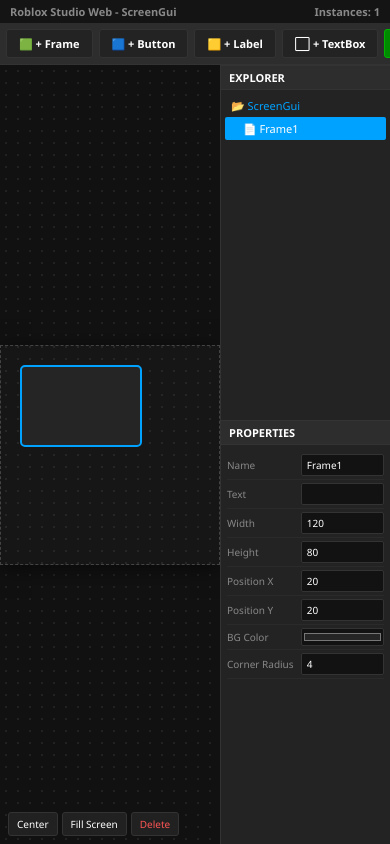
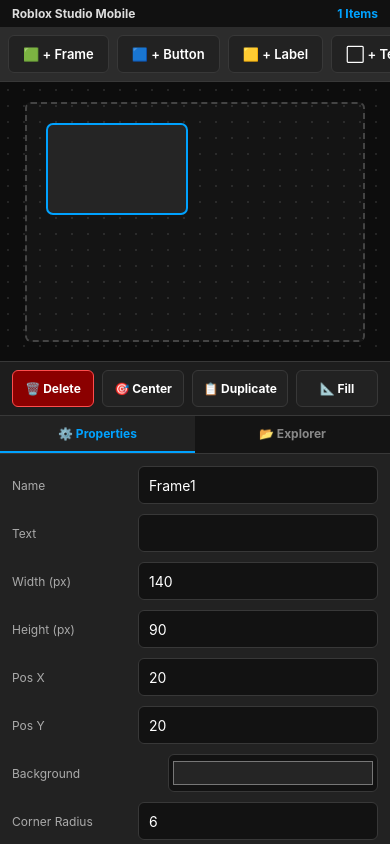
Before and after one commit to arsin8595/My-web-lol, a plain HTML site: page index.html in a window 390 px wide. Both pictures are taken after a click on the button "🟩 + Frame". Drawn offline with Linux system fonts and the light colour scheme.

Commit message:
Refactor mobile GUI layout and styles
Updated styling and structure for mobile GUI, including changes to titles, button styles, and layout adjustments.

```diff
--- a/index.html
+++ b/index.html
@@ -3,26 +3,26 @@
 <head>
   <meta charset="UTF-8">
   <meta name="viewport" content="width=device-width, initial-scale=1.0, maximum-scale=1.0, user-scalable=no">
-  <title>Roblox Studio Web - Mobile GUI Builder</title>
+  <title>Roblox Studio Mobile GUI</title>
   <style>
     :root {
-      --bg-dark: #191919;
-      --bg-panel: #232323;
-      --bg-header: #2d2d2d;
+      --bg-dark: #181818;
+      --bg-panel: #222222;
+      --bg-header: #2c2c2c;
       --bg-input: #121212;
-      --border-color: #333333;
+      --border-color: #383838;
       --studio-blue: #00a2ff;
-      --studio-blue-hover: #0082cc;
-      --text-main: #cccccc;
+      --studio-red: #ff4d4d;
+      --text-main: #dddddd;
       --text-bright: #ffffff;
-      --text-dim: #888888;
     }
 
     * {
       box-sizing: border-box;
       margin: 0;
       padding: 0;
-      font-family: "Segoe UI", -apple-system, BlinkMacSystemFont, Roboto, sans-serif;
+      font-family: -apple-system, BlinkMacSystemFont, "Segoe UI", Roboto, sans-serif;
+      touch-action: manipulation;
       user-select: none;
       -webkit-user-select: none;
     }
@@ -37,7 +37,7 @@
       overflow: hidden;
     }
 
-    /* TOP RIBBON TOOLBAR */
+    /* TOP TOOLBAR */
     header {
       background: var(--bg-header);
       border-bottom: 1px solid var(--border-color);
@@ -45,12 +45,11 @@
       flex-direction: column;
     }
 
-    .title-bar {
-      padding: 4px 10px;
-      font-size: 11px;
-      font-weight: 600;
-      color: var(--text-dim);
-      background: #141414;
+    .top-bar {
+      padding: 6px 12px;
+      font-size: 12px;
+      font-weight: bold;
+      background: #111111;
       display: flex;
       justify-content: space-between;
       align-items: center;
@@ -58,30 +57,30 @@
 
     .ribbon {
       display: flex;
-      padding: 6px;
-      gap: 6px;
+      padding: 8px;
+      gap: 8px;
       overflow-x: auto;
       background: var(--bg-header);
+      -webkit-overflow-scrolling: touch;
     }
 
     .ribbon-btn {
       background: var(--bg-panel);
       color: var(--text-bright);
       border: 1px solid var(--border-color);
-      padding: 6px 12px;
-      border-radius: 3px;
-      font-size: 11px;
+      padding: 10px 14px;
+      border-radius: 6px;
+      font-size: 13px;
       font-weight: 600;
+      white-space: nowrap;
+      cursor: pointer;
       display: flex;
       align-items: center;
-      gap: 6px;
-      cursor: pointer;
-      white-space: nowrap;
+      gap: 4px;
     }
 
     .ribbon-btn:active {
       background: var(--studio-blue);
-      border-color: var(--studio-blue);
     }
 
     .export-btn {
@@ -89,35 +88,29 @@
       border-color: #00b300;
     }
 
-    /* MAIN STUDIO WORKSPACE */
-    .studio-workspace {
-      display: flex;
-      flex: 1;
-      overflow: hidden;
-      position: relative;
-    }
-
-    /* VIEWPORT / CANVAS */
-    .viewport {
-      flex: 1;
-      background: #111111;
-      background-image: radial-gradient(#222 1px, transparent 0);
-      background-size: 12px 12px;
+    /* CANVAS VIEWPORT AREA */
+    .viewport-container {
+      background: #0d0d0d;
+      background-image: radial-gradient(#252525 1px, transparent 0);
+      background-size: 16px 16px;
       display: flex;
       justify-content: center;
       align-items: center;
+      padding: 10px;
       position: relative;
-      overflow: hidden;
+      height: 280px;
+      border-bottom: 1px solid var(--border-color);
     }
 
     #screen-gui {
-      width: 320px;
-      height: 220px;
-      background: rgba(255, 255, 255, 0.02);
-      border: 1px dashed #444444;
+      width: 100%;
+      max-width: 340px;
+      height: 240px;
+      background: rgba(255, 255, 255, 0.03);
+      border: 2px dashed #444444;
       position: relative;
       overflow: hidden;
-      box-shadow: 0 4px 20px rgba(0,0,0,0.5);
+      border-radius: 6px;
     }
 
     /* INSTANCES ON CANVAS */
@@ -127,7 +120,7 @@
       display: flex;
       align-items: center;
       justify-content: center;
-      font-size: 11px;
+      font-size: 12px;
       font-weight: bold;
       touch-action: none;
     }
@@ -137,107 +130,131 @@
       outline-offset: -1px;
     }
 
-    /* SIDEBAR (EXPLORER & PROPERTIES) */
-    .sidebar {
-      width: 170px;
+    /* MOBILE QUICK ACTION BAR (UNDER CANVAS) */
+    .quick-bar {
+      background: #1d1d1d;
+      padding: 8px 12px;
+      display: flex;
+      gap: 8px;
+      border-bottom: 1px solid var(--border-color);
+      overflow-x: auto;
+    }
+
+    .action-btn {
+      flex: 1;
       background: var(--bg-panel);
-      border-left: 1px solid var(--border-color);
+      color: var(--text-bright);
+      border: 1px solid var(--border-color);
+      padding: 10px;
+      font-size: 12px;
+      font-weight: bold;
+      border-radius: 6px;
+      white-space: nowrap;
+      text-align: center;
+    }
+
+    .action-btn.delete {
+      background: #8b0000;
+      border-color: var(--studio-red);
+      color: #ffffff;
+    }
+
+    .action-btn.delete:active {
+      background: var(--studio-red);
+    }
+
+    /* BOTTOM TAB SYSTEM (PROPERTIES & EXPLORER) */
+    .bottom-system {
+      flex: 1;
       display: flex;
       flex-direction: column;
-      height: 100%;
+      background: var(--bg-panel);
+      overflow: hidden;
     }
 
-    .panel-header {
-      background: var(--bg-header);
-      padding: 4px 8px;
-      font-size: 11px;
-      font-weight: 700;
-      color: var(--text-bright);
+    .tab-headers {
+      display: flex;
+      background: #141414;
       border-bottom: 1px solid var(--border-color);
-      border-top: 1px solid var(--border-color);
+    }
+
+    .tab-btn {
+      flex: 1;
+      padding: 10px;
+      text-align: center;
+      font-size: 12px;
+      font-weight: bold;
+      color: #888;
+      background: transparent;
+      border: none;
+      border-bottom: 2px solid transparent;
+    }
+
+    .tab-btn.active {
+      color: var(--studio-blue);
+      border-bottom-color: var(--studio-blue);
+      background: var(--bg-panel);
+    }
+
+    .tab-content {
+      flex: 1;
+      overflow-y: auto;
+      padding: 12px;
+      display: none;
+      -webkit-overflow-scrolling: touch;
+    }
+
+    .tab-content.active {
+      display: block;
+    }
+
+    /* PROPERTIES FORM (TOUCH FRIENDLY) */
+    .prop-row {
+      display: flex;
+      align-items: center;
+      justify-content: space-between;
+      margin-bottom: 10px;
+      gap: 10px;
+    }
+
+    .prop-row label {
+      font-size: 12px;
+      color: #aaa;
+      width: 40%;
+    }
+
+    .prop-row input {
+      flex: 1;
+      height: 38px;
+      background: var(--bg-input);
+      border: 1px solid var(--border-color);
+      color: #fff;
+      padding: 0 10px;
+      border-radius: 6px;
+      font-size: 14px; /* Prevents auto-zoom on iOS */
+    }
+
+    .prop-row input[type="color"] {
+      padding: 2px;
+      cursor: pointer;
+    }
+
+    /* EXPLORER ITEM LIST */
+    .tree-item {
+      padding: 12px;
+      background: #1a1a1a;
+      border: 1px solid var(--border-color);
+      border-radius: 6px;
+      margin-bottom: 6px;
+      font-size: 13px;
       display: flex;
       justify-content: space-between;
-    }
-
-    /* EXPLORER TREE */
-    .explorer-tree {
-      flex: 1;
-      overflow-y: auto;
-      padding: 4px;
-      font-size: 11px;
-    }
-
-    .tree-item {
-      padding: 4px 6px;
-      border-radius: 2px;
-      display: flex;
       align-items: center;
-      gap: 6px;
-      cursor: pointer;
-      color: var(--text-main);
     }
 
     .tree-item.selected {
-      background: var(--studio-blue);
-      color: var(--text-bright);
-    }
-
-    /* PROPERTIES WINDOW */
-    .properties-grid {
-      flex: 1.2;
-      overflow-y: auto;
-      padding: 6px;
-      font-size: 10px;
-      background: var(--bg-panel);
-    }
-
-    .prop-row {
-      display: flex;
-      justify-content: space-between;
-      align-items: center;
-      padding: 3px 0;
-      border-bottom: 1px solid #2a2a2a;
-    }
-
-    .prop-label {
-      color: var(--text-dim);
-      width: 45%;
-    }
-
-    .prop-input {
-      width: 53%;
-      background: var(--bg-input);
-      border: 1px solid var(--border-color);
-      color: var(--text-bright);
-      padding: 3px 5px;
-      font-size: 10px;
-      border-radius: 2px;
-    }
-
-    .prop-input[type="color"] {
-      padding: 0;
-      height: 18px;
-      cursor: pointer;
-    }
-
-    /* QUICK ACTIONS TOOLBAR BELOW VIEWPORT */
-    .quick-actions {
-      position: absolute;
-      bottom: 8px;
-      left: 8px;
-      display: flex;
-      gap: 4px;
-      z-index: 10;
-    }
-
-    .quick-btn {
-      background: rgba(35, 35, 35, 0.9);
-      color: var(--text-bright);
-      border: 1px solid var(--border-color);
-      padding: 4px 8px;
-      font-size: 10px;
-      border-radius: 3px;
-      cursor: pointer;
+      border-color: var(--studio-blue);
+      background: #003355;
     }
 
     /* SCRIPT EXPORT MODAL */
@@ -245,7 +262,7 @@
       display: none;
       position: fixed;
       inset: 0;
-      background: rgba(0,0,0,0.8);
+      background: rgba(0,0,0,0.85);
       z-index: 100;
       padding: 16px;
       flex-direction: column;
@@ -254,10 +271,10 @@
     .modal textarea {
       flex: 1;
       background: var(--bg-input);
-      color: #a6e22e;
+      color: #00ffcc;
       border: 1px solid var(--border-color);
-      border-radius: 4px;
-      padding: 10px;
+      border-radius: 6px;
+      padding: 12px;
       font-family: monospace;
       font-size: 11px;
       white-space: pre;
@@ -267,70 +284,76 @@
       background: var(--studio-blue);
       color: white;
       border: none;
-      padding: 8px;
-      border-radius: 4px;
+      padding: 12px;
+      border-radius: 6px;
       font-weight: bold;
-      margin-top: 8px;
-      cursor: pointer;
+      font-size: 14px;
+      margin-top: 10px;
     }
   </style>
 </head>
 <body>
 
+  <!-- TOP HEADER -->
   <header>
-    <div class="title-bar">
-      <span>Roblox Studio Web - ScreenGui</span>
-      <span id="instance-count">Instances: 0</span>
+    <div class="top-bar">
+      <span>Roblox Studio Mobile</span>
+      <span id="instance-count" style="color: var(--studio-blue)">0 Items</span>
     </div>
     <div class="ribbon">
       <button class="ribbon-btn" onclick="addInstance('Frame')">🟩 + Frame</button>
       <button class="ribbon-btn" onclick="addInstance('TextButton')">🟦 + Button</button>
       <button class="ribbon-btn" onclick="addInstance('TextLabel')">🟨 + Label</button>
       <button class="ribbon-btn" onclick="addInstance('TextBox')">⬜ + TextBox</button>
-      <button class="ribbon-btn export-btn" onclick="exportLua()">📜 Export Script</button>
+      <button class="ribbon-btn export-btn" onclick="exportLua()">📜 Get Lua Code</button>
     </div>
   </header>
 
-  <div class="studio-workspace">
+  <!-- WORKSPACE CANVAS -->
+  <div class="viewport-container">
+    <div id="screen-gui"></div>
+  </div>
 
-    <!-- CANVAS / VIEWPORT -->
-    <div class="viewport">
-      <div id="screen-gui"></div>
+  <!-- QUICK ACTION TOOLBAR (MOBILE FRIENDLY) -->
+  <div class="quick-bar">
+    <button class="action-btn delete" onclick="deleteSelected()">🗑️ Delete</button>
+    <button class="action-btn" onclick="quickAlign('center')">🎯 Center</button>
+    <button class="action-btn" onclick="duplicateSelected()">📋 Duplicate</button>
+    <button class="action-btn" onclick="quickAlign('full')">📐 Fill</button>
+  </div>
 
-      <!-- Quick Alignment Helper -->
-      <div class="quick-actions">
-        <button class="quick-btn" onclick="quickAlign('center')">Center</button>
-        <button class="quick-btn" onclick="quickAlign('full')">Fill Screen</button>
-        <button class="quick-btn" style="color: #ff5555" onclick="deleteSelected()">Delete</button>
+  <!-- BOTTOM TABS (PROPERTIES & EXPLORER) -->
+  <div class="bottom-system">
+    <div class="tab-headers">
+      <button class="tab-btn active" id="btn-properties" onclick="switchTab('properties')">⚙️ Properties</button>
+      <button class="tab-btn" id="btn-explorer" onclick="switchTab('explorer')">📂 Explorer</button>
+    </div>
+
+    <!-- PROPERTIES PANEL -->
+    <div class="tab-content active" id="tab-properties">
+      <div id="properties-form">
+        <p style="color: #666; text-align: center; padding: 20px;">Tap an element on the screen to edit its properties.</p>
       </div>
     </div>
 
-    <!-- SIDEBAR: EXPLORER & PROPERTIES -->
-    <div class="sidebar">
-
-      <div class="panel-header">EXPLORER</div>
-      <div class="explorer-tree" id="explorer">
-        <div class="tree-item" style="color: #00a2ff">📂 ScreenGui</div>
+    <!-- EXPLORER PANEL -->
+    <div class="tab-content" id="tab-explorer">
+      <div id="explorer-list">
+        <div class="tree-item" style="color: var(--studio-blue)">📂 ScreenGui</div>
       </div>
-
-      <div class="panel-header">PROPERTIES</div>
-      <div class="properties-grid" id="properties">
-        <p style="color: #666; text-align: center; margin-top: 10px;">Select an instance to edit properties.</p>
-      </div>
-
     </div>
   </div>
 
-  <!-- LUA SCRIPT MODAL -->
+  <!-- EXPORT SCRIPT MODAL -->
   <div class="modal" id="codeModal">
     <textarea id="luaOutput" readonly></textarea>
-    <button class="modal-close" onclick="closeModal()">Copy to Clipboard & Close</button>
+    <button class="modal-close" onclick="closeModal()">Copy Script & Close</button>
   </div>
 
   <script>
     const screenGui = document.getElementById('screen-gui');
-    const explorer = document.getElementById('explorer');
-    const properties = document.getElementById('properties');
+    const explorerList = document.getElementById('explorer-list');
+    const propertiesForm = document.getElementById('properties-form');
     const instanceCount = document.getElementById('instance-count');
 
     let instances = [];
@@ -347,12 +370,12 @@
         name: type + counter,
         x: 20,
         y: 20,
-        width: type === 'Frame' ? 120 : 90,
-        height: type === 'Frame' ? 80 : 26,
+        width: type === 'Frame' ? 140 : 100,
+        height: type === 'Frame' ? 90 : 32,
         bgColor: type === 'Frame' ? '#252525' : '#333333',
         textColor: '#ffffff',
         text: type === 'Frame' ? '' : type,
-        cornerRadius: 4
+        cornerRadius: 6
       };
 
       instances.push(newInst);
@@ -369,7 +392,7 @@
         dom.className = 'studio-instance';
         screenGui.appendChild(dom);
 
-        // Touch & Drag Handling for Mobile
+        // Smooth Touch Dragging for Mobile
         let isDragging = false;
         let startX, startY;
 
@@ -383,6 +406,7 @@
 
         const doMove = (e) => {
           if (!isDragging) return;
+          if (e.touches) e.preventDefault(); // Prevents page from scrolling while dragging
           const touch = e.touches ? e.touches[0] : e;
           data.x = Math.max(0, Math.min(screenGui.clientWidth - data.width, touch.clientX - startX));
           data.y = Math.max(0, Math.min(screenGui.clientHeight - data.height, touch.clientY - startY));
@@ -392,8 +416,8 @@
 
         const endMove = () => { isDragging = false; };
 
-        dom.addEventListener('touchstart', startMove);
-        dom.addEventListener('touchmove', doMove);
+        dom.addEventListener('touchstart', startMove, {passive: false});
+        dom.addEventListener('touchmove', doMove, {passive: false});
         dom.addEventListener('touchend', endMove);
         dom.addEventListener('mousedown', startMove);
         window.addEventListener('mousemove', doMove);
@@ -425,36 +449,46 @@
       updateProperties();
     }
 
+    function switchTab(tabName) {
+      document.querySelectorAll('.tab-btn').forEach(btn => btn.classList.remove('active'));
+      document.querySelectorAll('.tab-content').forEach(content => content.classList.remove('active'));
+
+      document.getElementById('btn-' + tabName).classList.add('active');
+      document.getElementById('tab-' + tabName).classList.add('active');
+    }
+
     function updateExplorer() {
-      instanceCount.innerText = `Instances: ${instances.length}`;
-      explorer.innerHTML = `<div class="tree-item" style="color: #00a2ff">📂 ScreenGui</div>`;
+      instanceCount.innerText = `${instances.length} Items`;
+      explorerList.innerHTML = `<div class="tree-item" style="color: var(--studio-blue)">📂 ScreenGui</div>`;
 
       instances.forEach(inst => {
         const item = document.createElement('div');
         item.className = `tree-item ${inst.id === selectedId ? 'selected' : ''}`;
-        item.style.paddingLeft = '18px';
-        item.innerText = `📄 ${inst.name}`;
-        item.onclick = () => selectInstance(inst.id);
-        explorer.appendChild(item);
+        item.innerHTML = `<span>📄 ${inst.name}</span><small style="color:#777">${inst.type}</small>`;
+        item.onclick = () => {
+          selectInstance(inst.id);
+          switchTab('properties');
+        };
+        explorerList.appendChild(item);
       });
     }
 
     function updateProperties() {
       const data = instances.find(e => e.id === selectedId);
       if (!data) {
-        properties.innerHTML = `<p style="color: #666; text-align: center; margin-top: 10px;">Select an instance to edit.</p>`;
+        propertiesForm.innerHTML = `<p style="color: #666; text-align: center; padding: 20px;">Tap an element on the screen to edit its properties.</p>`;
         return;
       }
 
-      properties.innerHTML = `
-        <div class="prop-row"><span class="prop-label">Name</span><input class="prop-input" type="text" value="${data.name}" onchange="setProp('name', this.value)"></div>
-        <div class="prop-row"><span class="prop-label">Text</span><input class="prop-input" type="text" value="${data.text}" onchange="setProp('text', this.value)"></div>
-        <div class="prop-row"><span class="prop-label">Width</span><input class="prop-input" type="number" value="${data.width}" onchange="setProp('width', parseInt(this.value))"></div>
-        <div class="prop-row"><span class="prop-label">Height</span><input class="prop-input" type="number" value="${data.height}" onchange="setProp('height', parseInt(this.value))"></div>
-        <div class="prop-row"><span class="prop-label">Position X</span><input class="prop-input" type="number" value="${data.x}" onchange="setProp('x', parseInt(this.value))"></div>
-        <div class="prop-row"><span class="prop-label">Position Y</span><input class="prop-input" type="number" value="${data.y}" onchange="setProp('y', parseInt(this.value))"></div>
-        <div class="prop-row"><span class="prop-label">BG Color</span><input class="prop-input" type="color" value="${data.bgColor}" onchange="setProp('bgColor', this.value)"></div>
-        <div class="prop-row"><span class="prop-label">Corner Radius</span><input class="prop-input" type="number" value="${data.cornerRadius}" onchange="setProp('cornerRadius', parseInt(this.value))"></div>
+      propertiesForm.innerHTML = `
+        <div class="prop-row"><label>Name</label><input type="text" value="${data.name}" onchange="setProp('name', this.value)"></div>
+        <div class="prop-row"><label>Text</label><input type="text" value="${data.text}" onchange="setProp('text', this.value)"></div>
+        <div class="prop-row"><label>Width (px)</label><input type="number" value="${data.width}" onchange="setProp('width', parseInt(this.value))"></div>
+        <div class="prop-row"><label>Height (px)</label><input type="number" value="${data.height}" onchange="setProp('height', parseInt(this.value))"></div>
+        <div class="prop-row"><label>Pos X</label><input type="number" value="${data.x}" onchange="setProp('x', parseInt(this.value))"></div>
+        <div class="prop-row"><label>Pos Y</label><input type="number" value="${data.y}" onchange="setProp('y', parseInt(this.value))"></div>
+        <div class="prop-row"><label>Background</label><input type="color" value="${data.bgColor}" onchange="setProp('bgColor', this.value)"></div>
+        <div class="prop-row"><label>Corner Radius</label><input type="number" value="${data.cornerRadius}" onchange="setProp('cornerRadius', parseInt(this.value))"></div>
       `;
     }
 
@@ -484,7 +518,25 @@
       updateProperties();
     }
 
+    function duplicateSelected() {
+      const data = instances.find(e => e.id === selectedId);
+      if (!data) return;
+
+      counter++;
+      const newInst = JSON.parse(JSON.stringify(data));
+      newInst.id = 'inst_' + counter;
+      newInst.name = data.type + counter;
+      newInst.x = Math.min(screenGui.clientWidth - data.width, data.x + 15);
+      newInst.y = Math.min(screenGui.clientHeight - data.height, data.y + 15);
+
+      instances.push(newInst);
+      renderInstance(newInst);
+      updateExplorer();
+      selectInstance(newInst.id);
+    }
+
     function deleteSelected() {
+      if (!selectedId) return;
       instances = instances.filter(e => e.id !== selectedId);
       const dom = document.getElementById(selectedId);
       if (dom) dom.remove();
@@ -499,10 +551,10 @@
     }
 
     function exportLua() {
-      let code = `-- Generated by Roblox Studio Web Builder\n`;
+      let code = `-- Roblox Mobile GUI Builder Script\n`;
       code += `local CoreGui = game:GetService("CoreGui")\n\n`;
       code += `local ScreenGui = Instance.new("ScreenGui")\n`;
-      code += `ScreenGui.Name = "StudioWebGui"\n`;
+      code += `ScreenGui.Name = "MobileStudioGui"\n`;
       code += `ScreenGui.Parent = CoreGui\n\n`;
 
       instances.forEach(el => {
@@ -519,7 +571,7 @@
           code += `${el.name}.Text = "${el.text}"\n`;
           code += `${el.name}.TextColor3 = Color3.fromRGB(255, 255, 255)\n`;
           code += `${el.name}.Font = Enum.Font.GothamBold\n`;
-          code += `${el.name}.TextSize = 11\n`;
+          code += `${el.name}.TextSize = 12\n`;
         }
 
         if (el.cornerRadius > 0) {
```
